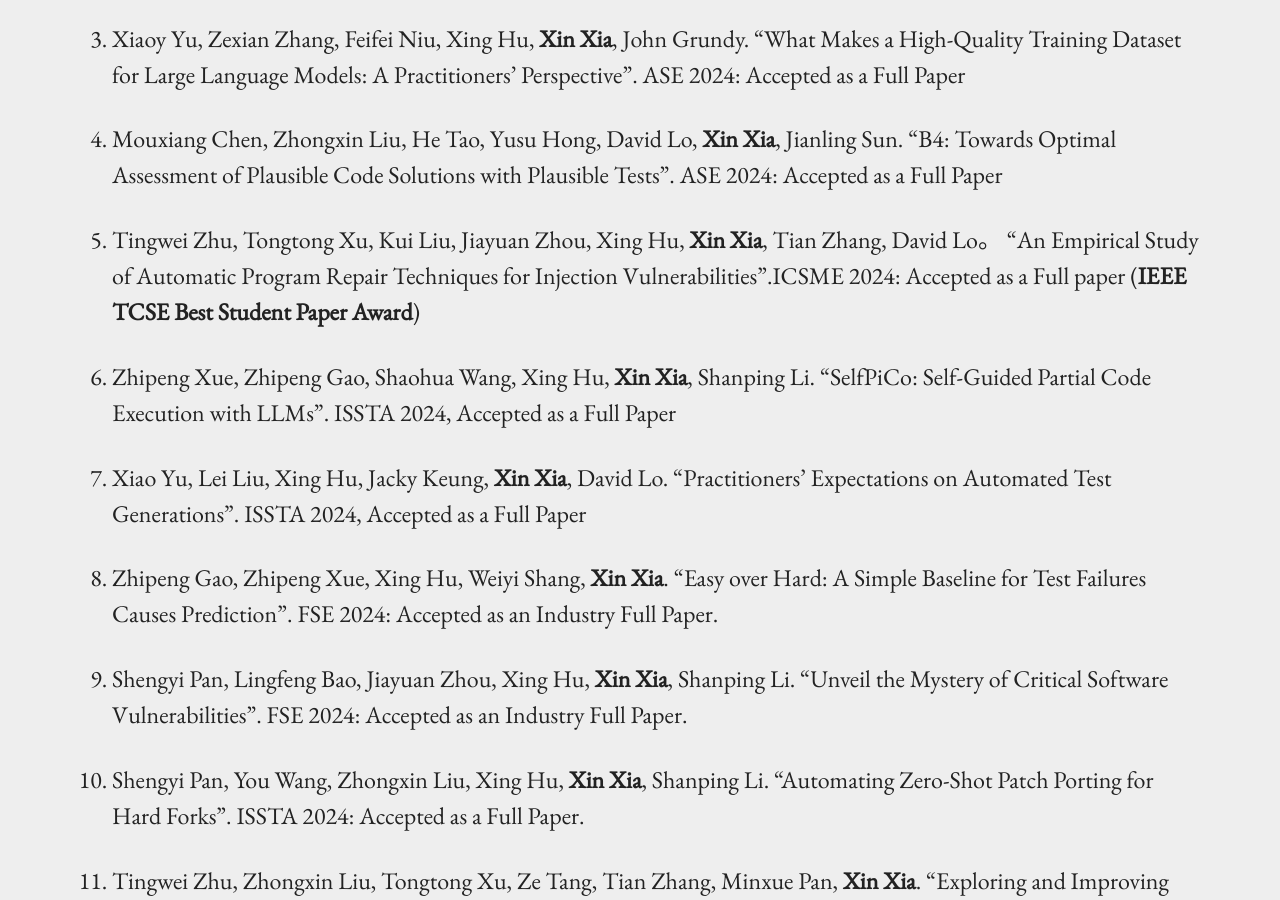
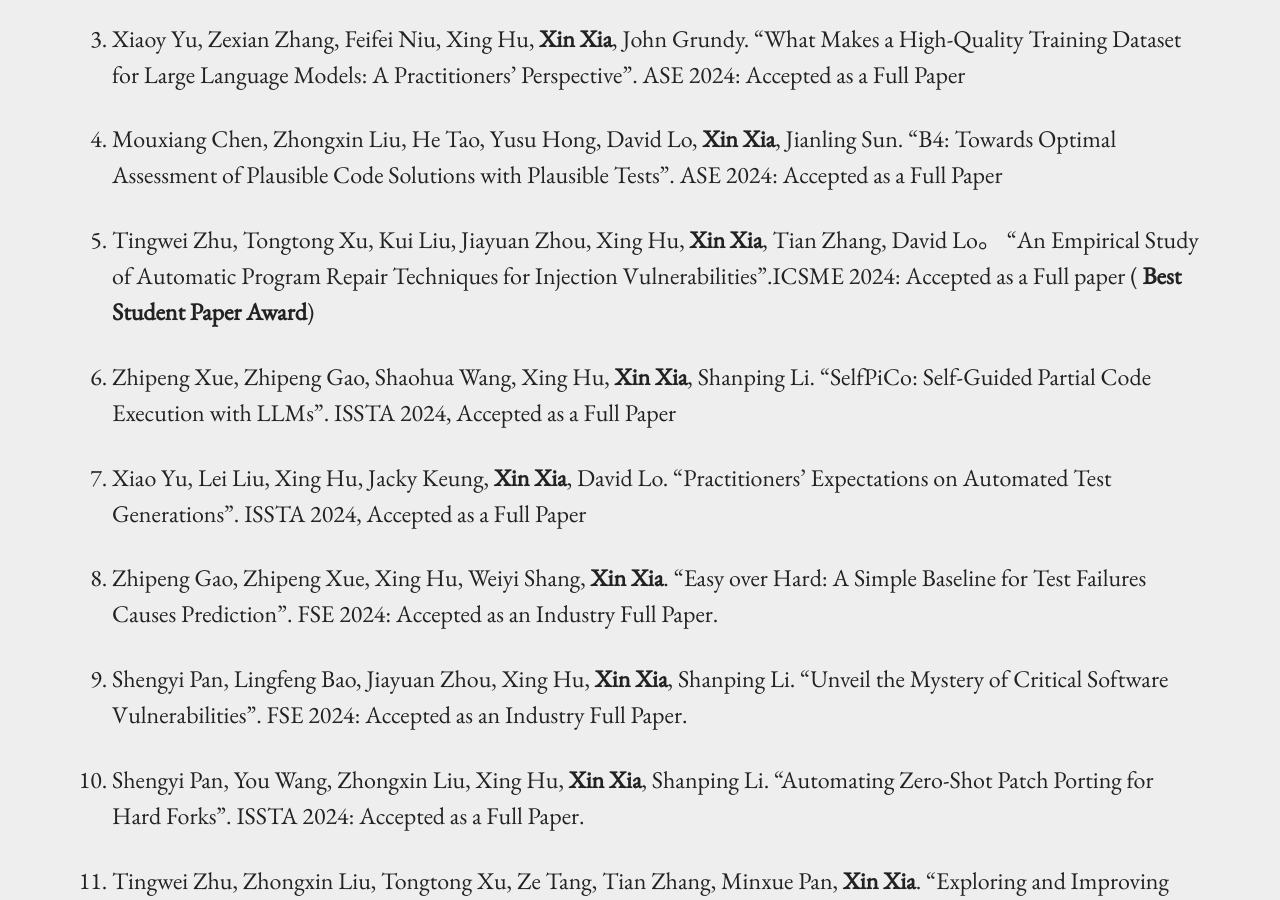
Before and after one commit to xin-xia/xin-xia.github.io, a Jekyll site: the page built from publication.md, in a window 1280 px wide and 900 px high, scrolled down 2497 px. Built offline with Jekyll 4.4.1, drawn with Linux system fonts in a browser that asks for light colours; our own code applies the rules of GitHub Pages for plain Markdown files.

Commit message:
Update publication.md

```diff
--- a/publication.md
+++ b/publication.md
@@ -56,7 +56,7 @@ Case Study of Code Clone Detection and Defect Prediction". IEEE Transactions on
 
 179. Mouxiang Chen, Zhongxin Liu, He Tao, Yusu Hong, David Lo, <strong>Xin Xia</strong>, Jianling Sun. "B4: Towards Optimal Assessment of Plausible Code Solutions with Plausible Tests”. ASE 2024: Accepted as a Full Paper <br />
 
-178. Tingwei Zhu, Tongtong Xu, Kui Liu, Jiayuan Zhou, Xing Hu, <strong>Xin Xia</strong>, Tian Zhang, David Lo。  "An Empirical Study of Automatic Program Repair Techniques for Injection Vulnerabilities".ICSME 2024: Accepted as a Full paper   (<strong>IEEE TCSE Best Student Paper Award</strong>) <br />
+178. Tingwei Zhu, Tongtong Xu, Kui Liu, Jiayuan Zhou, Xing Hu, <strong>Xin Xia</strong>, Tian Zhang, David Lo。  "An Empirical Study of Automatic Program Repair Techniques for Injection Vulnerabilities".ICSME 2024: Accepted as a Full paper   (<strong> Best Student Paper Award</strong>) <br />
 
 175. Zhipeng Xue, Zhipeng Gao, Shaohua Wang, Xing Hu,  <strong>Xin Xia</strong>, Shanping Li. "SelfPiCo: Self-Guided Partial Code Execution with LLMs". ISSTA 2024, Accepted as a Full Paper <br />
 
```
